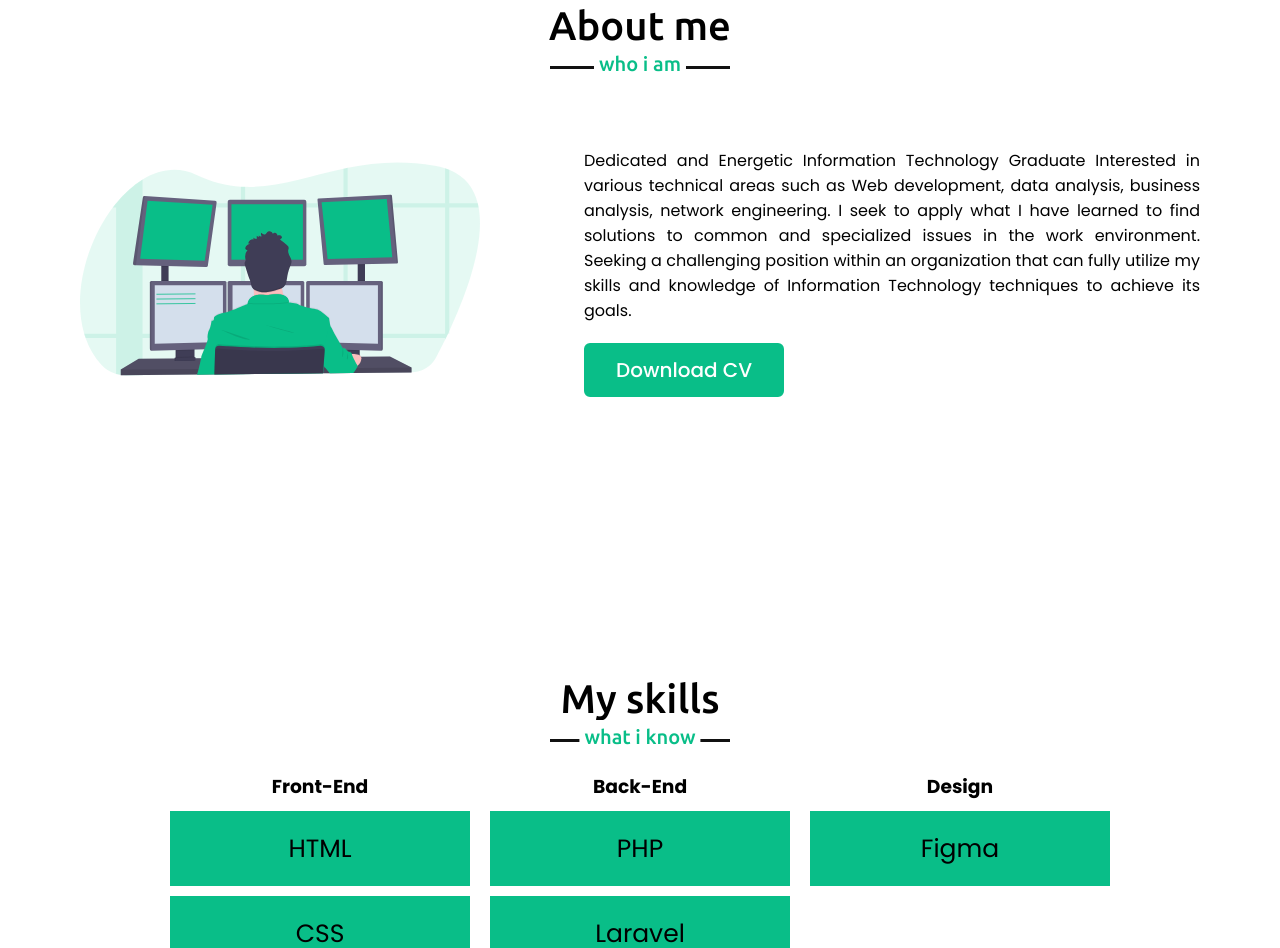
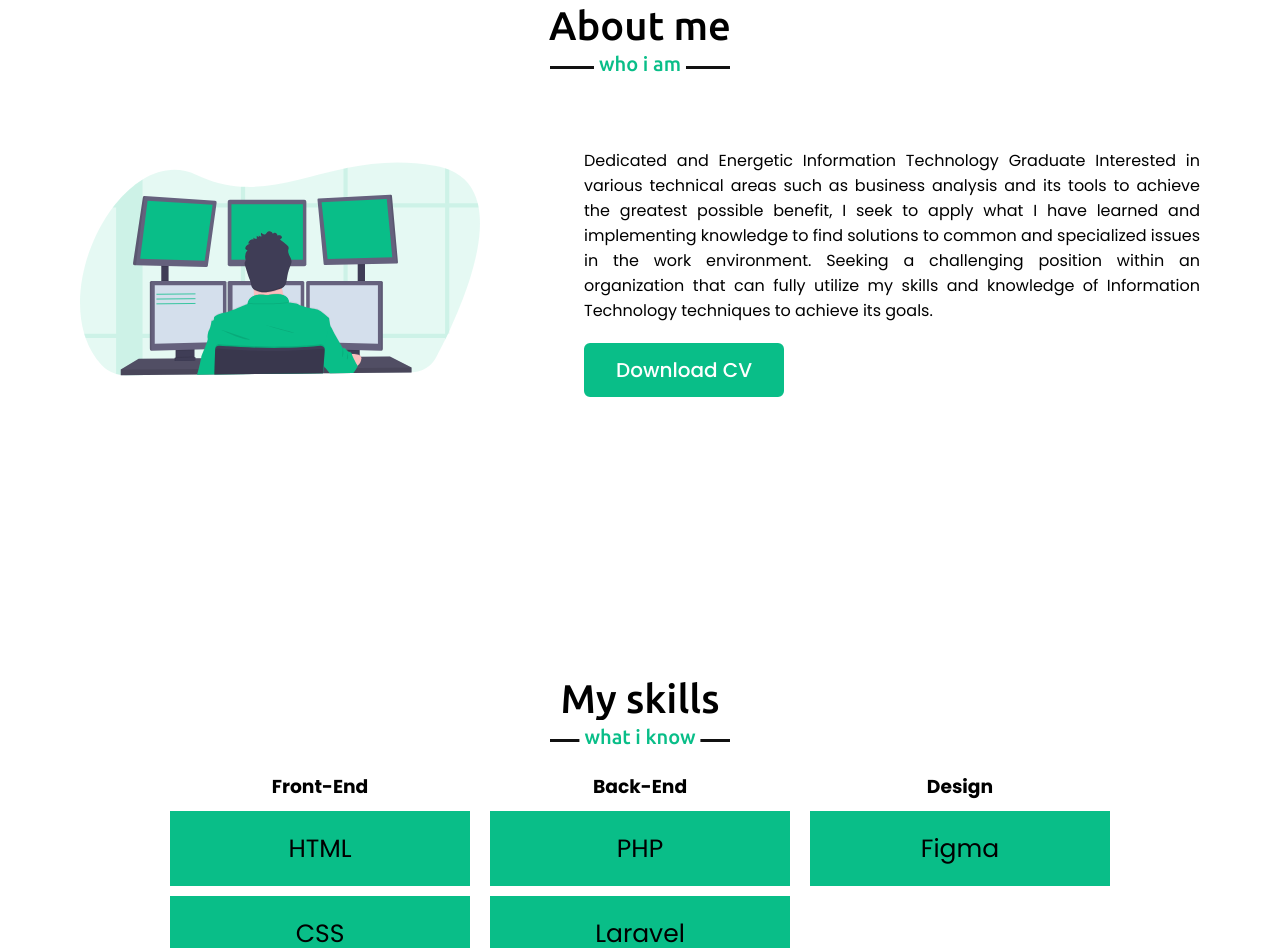
Before and after one commit to Qrnaw/Abdullah-Portfolio, a plain HTML site: page index.html in a window 1280 px wide. Shown: the part 897-1845 px from the top of the page. Drawn offline with nearby package versions, Linux system fonts and the light colour scheme.

Commit message:
Update index.html

```diff
--- a/index.html
+++ b/index.html
@@ -55,14 +55,11 @@
                     <img src="images/about-pic.svg" alt="">
                 </div>
                 <div class="column right">
-                    <p>
-                        Dedicated and Energetic Information Technology Graduate Interested in
-                        various technical areas such as Web development, data analysis, business
-                        analysis, network engineering. I seek to apply what I have learned to find
-                        solutions to common and specialized issues in the work environment.
-                        Seeking a challenging position within an organization that can fully utilize
-                        my skills and knowledge of Information Technology techniques to achieve
-                        its goals.
+                    <p>Dedicated and Energetic Information Technology Graduate Interested in various technical areas
+                        such as business analysis and its tools to achieve the greatest possible benefit, I seek to
+                        apply what I have learned and implementing knowledge to find solutions to common and specialized
+                        issues in the work environment. Seeking a challenging position within an organization that can
+                        fully utilize my skills and knowledge of Information Technology techniques to achieve its goals.
                     </p>
                     <a href="https://drive.google.com/file/d/1QJtx3FPbhAlnoIXKAm7W4NXtb3ljCATn/view?usp=sharing">Download
                         CV</a>
```
